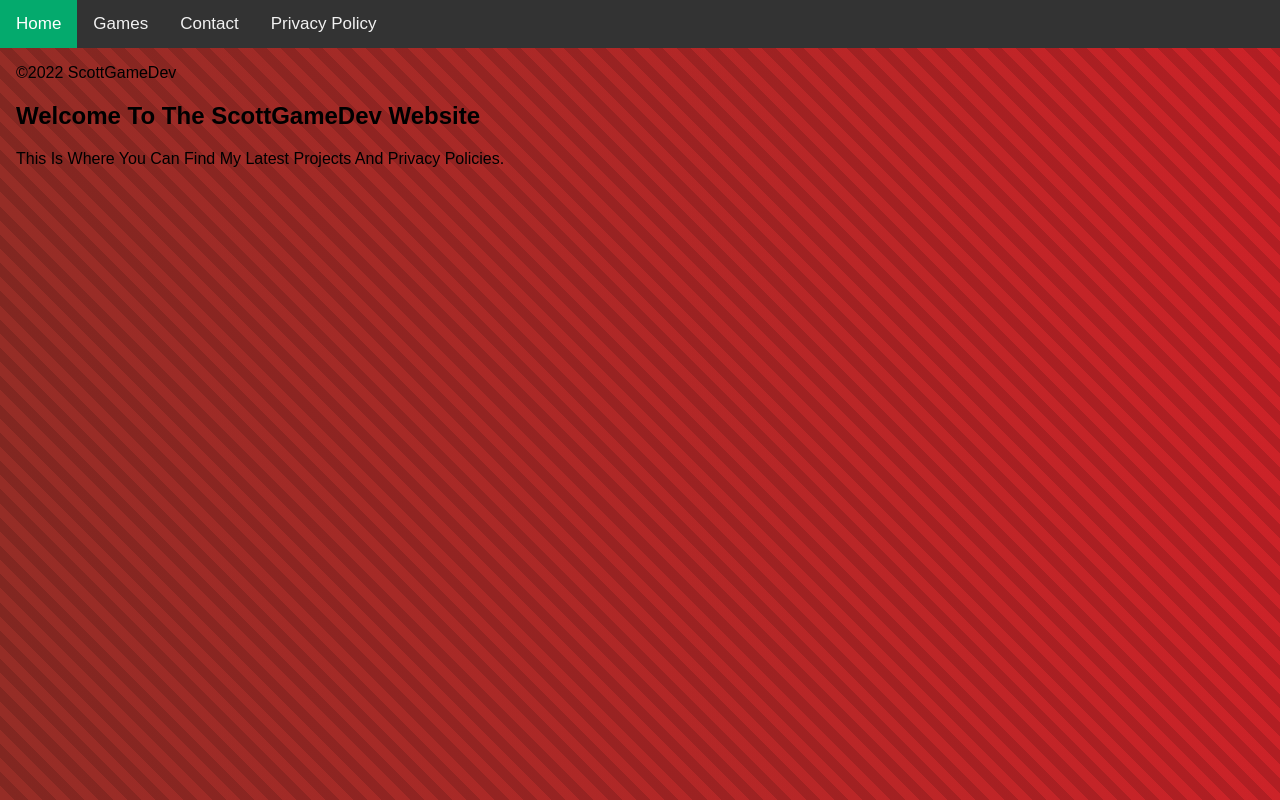
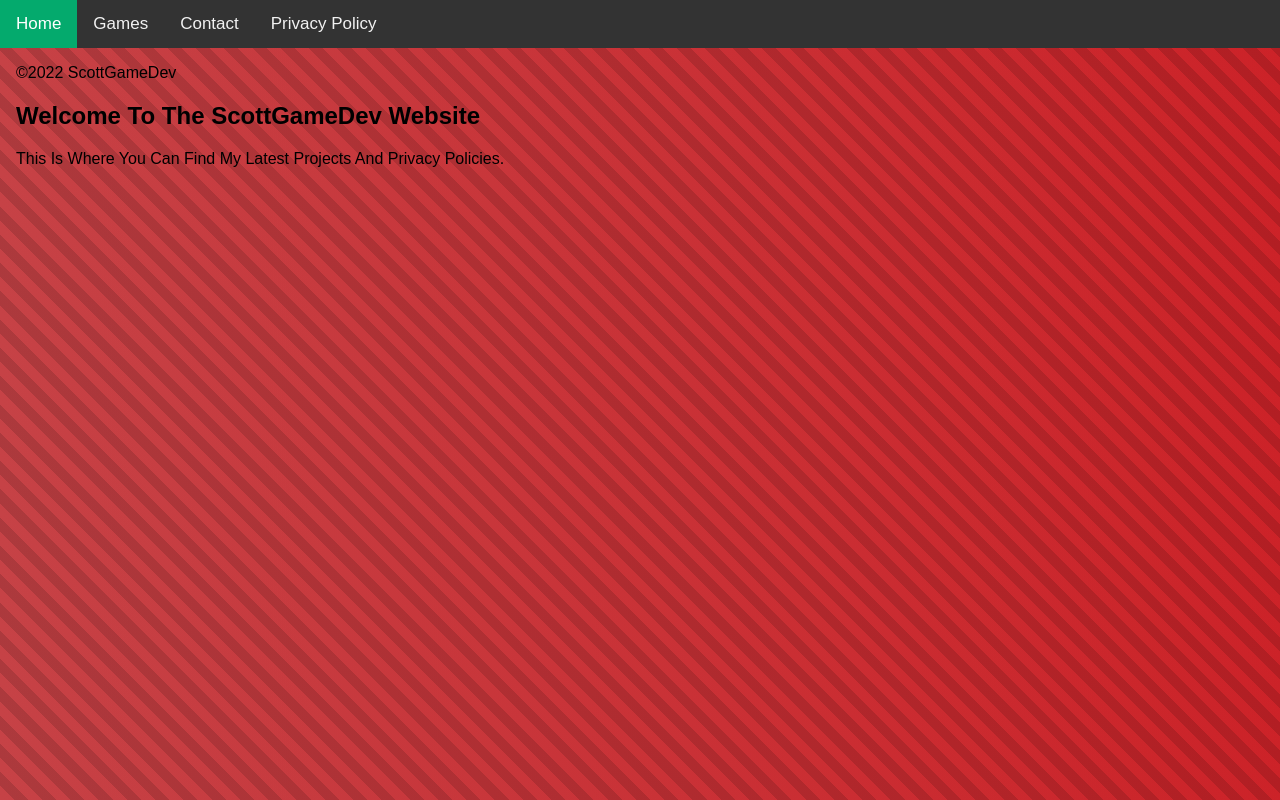
Before and after one commit to ScottGameDev/Scottgamedev.github.io, a plain HTML site: page index.html in a window 1280 px wide. Drawn offline with Linux system fonts and the light colour scheme.

Commit message:
Background V1

```diff
--- a/stylesheet.css
+++ b/stylesheet.css
@@ -1,8 +1,8 @@
 .animation-area {
-    background: linear-gradient(to left, #ff2b32, #ba382f);
+    background: linear-gradient(to left, #ff2b32, #f75257);
     width: 100%;
     height: 100vh;
 }
 .animation-area {
-    background: repeating-linear-gradient( 45deg, rgba(0, 0, 0, 0.2), rgba(0, 0, 0, 0.2) 10px, rgba(0, 0, 0, 0.3) 10px, rgba(0, 0, 0, 0.3) 20px ),linear-gradient(to left, #ff2b32, #ba382f)
+    background: repeating-linear-gradient( 45deg, rgba(0, 0, 0, 0.2), rgba(0, 0, 0, 0.2) 10px, rgba(0, 0, 0, 0.3) 10px, rgba(0, 0, 0, 0.3) 20px ),linear-gradient(to left, #ff2b32, #f75257)
 }
```
